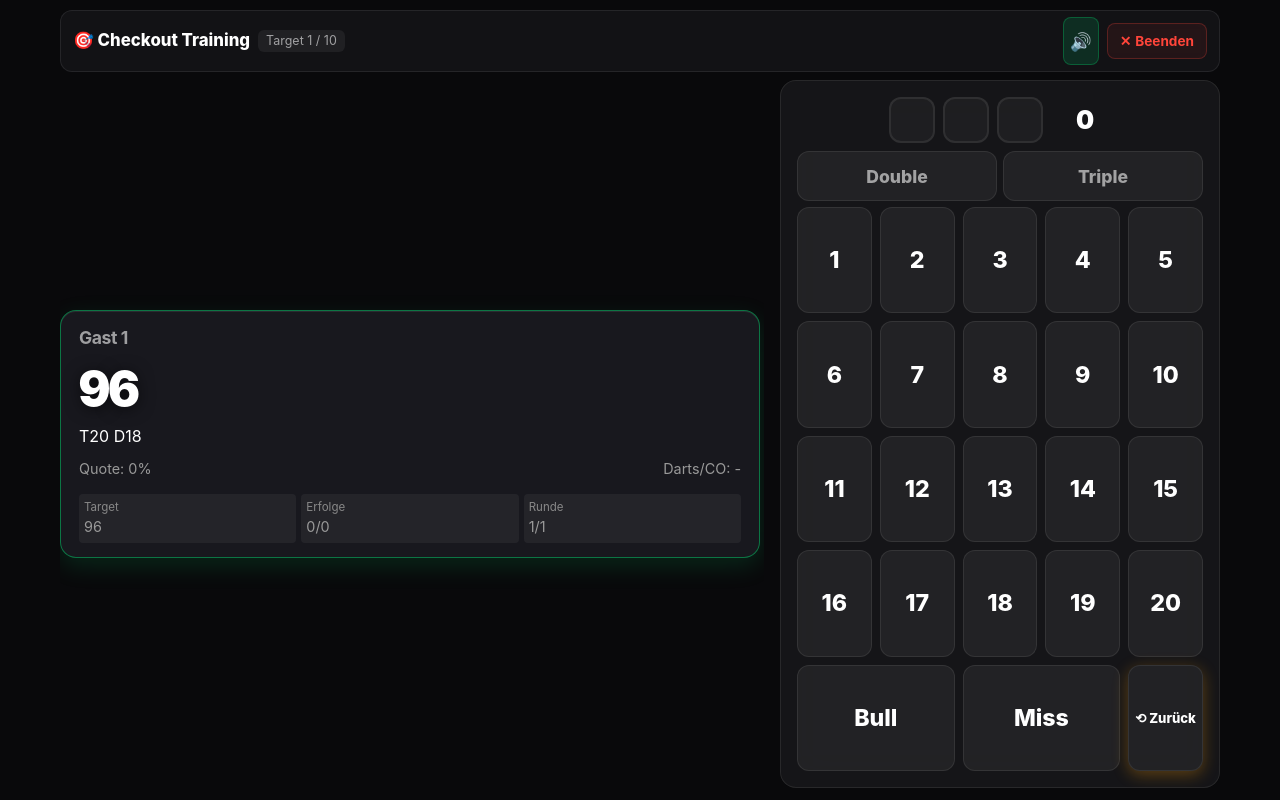
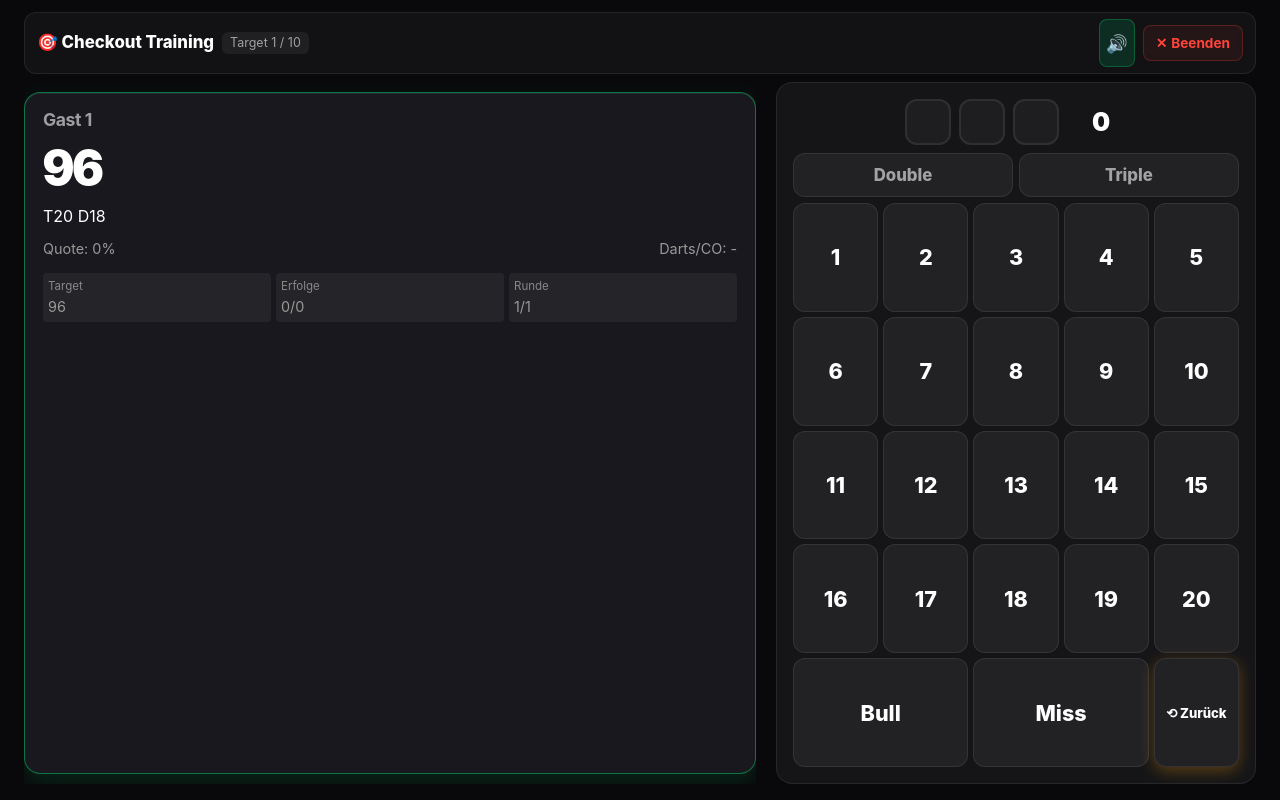
Before and after one commit to Dominik952678/DartCounter, a React (Vite) app: page /checkout in a window 1280 px wide. Built offline with nearby package versions, Linux system fonts and the light colour scheme.

Commit message:
fix: guarantee all players visible side-by-side and optimize landscape 2-column layout for both phones and tablets

```diff
--- a/src/components/Scoreboard.tsx
+++ b/src/components/Scoreboard.tsx
@@ -19,8 +19,12 @@ export const Scoreboard: React.FC<ScoreboardProps> = ({
   currentRoundDarts,
   celebration
 }) => {
+  const gridColumns = players.length === 1
+    ? '1fr'
+    : (players.length === 2 ? '1fr 1fr' : (players.length === 3 ? 'repeat(3, 1fr)' : 'repeat(2, 1fr)'));
+
   return (
-    <div className="scoreboard" style={{ display: 'flex', flexDirection: 'column', gap: '1rem' }}>
+    <div className="scoreboard" style={{ display: 'grid', gridTemplateColumns: gridColumns, gap: '8px', height: '100%', width: '100%', minWidth: 0, minHeight: 0 }}>
       <style>{`
         @keyframes scorePulse {
           0% { transform: scale(1); }
@@ -36,18 +40,11 @@ export const Scoreboard: React.FC<ScoreboardProps> = ({
           display: inline-block;
           will-change: transform;
         }
-        .scoreboard {
-          display: grid;
-          grid-template-columns: repeat(auto-fit, minmax(130px, 1fr));
-          gap: 8px;
-          height: 100%;
-          margin-bottom: 0;
-        }
         .player-card {
           position: relative;
           background: rgba(26, 26, 32, 0.9);
           border-radius: 14px;
-          padding: 10px 12px;
+          padding: 8px 10px;
           transition: all 0.2s ease;
           overflow: hidden;
           border: 1px solid var(--card-border, #333);
@@ -55,6 +52,7 @@ export const Scoreboard: React.FC<ScoreboardProps> = ({
           flex-direction: column;
           justify-content: space-between;
           height: 100%;
+          min-width: 0;
           box-sizing: border-box;
         }
         .player-card.is-inactive {
--- a/src/index.css
+++ b/src/index.css
@@ -746,8 +746,8 @@ button:active, .btn:active {
   color: #ffffff;
 }
 
-/* ── iPad Landscape & Desktop 2-Column Split Screen (Zero Scroll) ── */
-@media (min-width: 768px) and (orientation: landscape), (min-width: 960px) {
+/* ── Universal Landscape & Desktop 2-Column Split Screen ── */
+@media (orientation: landscape), (min-width: 960px) {
   .game-screen-layout {
     height: 100dvh;
     max-height: 100dvh;
@@ -756,8 +756,8 @@ button:active, .btn:active {
     overflow-x: hidden;
     display: flex;
     flex-direction: column;
-    padding: max(calc(env(safe-area-inset-top) + 8px), 10px) 20px max(calc(env(safe-area-inset-bottom) + 8px), 12px);
-    max-width: 1200px;
+    padding: max(calc(env(safe-area-inset-top) + 4px), 6px) 14px max(calc(env(safe-area-inset-bottom) + 4px), 8px);
+    max-width: 1300px;
     width: 100%;
     margin: 0 auto;
     box-sizing: border-box;
@@ -766,7 +766,7 @@ button:active, .btn:active {
   .game-screen-body {
     display: flex;
     flex-direction: row;
-    gap: 16px;
+    gap: 14px;
     flex: 1;
     min-height: 0;
     min-width: 0;
@@ -783,15 +783,13 @@ button:active, .btn:active {
     flex-direction: column;
     justify-content: center;
     min-height: 0;
-    overflow-y: auto;
     overflow-x: hidden;
-    padding-right: 4px;
   }
 
   .game-screen-right {
     flex: 1;
     min-width: 0;
-    max-width: 440px;
+    max-width: 480px;
     display: flex;
     flex-direction: column;
     justify-content: center;
@@ -800,57 +798,120 @@ button:active, .btn:active {
   }
 
   .game-screen-left .scoreboard {
-    display: grid;
-    grid-template-columns: repeat(auto-fit, minmax(160px, 1fr));
-    gap: 10px;
+    gap: 8px;
     margin-bottom: 0;
     min-width: 0;
+    height: 100%;
+    width: 100%;
   }
 
-  .game-screen-left .player {
-    display: flex;
-    flex-direction: column;
-    justify-content: space-between;
-    min-height: 140px;
+  .game-screen-left .player-card {
+    min-width: 0;
+    height: 100%;
   }
+}
 
-  .game-screen-left .player.active-player {
-    border-color: rgba(10, 132, 255, 0.6);
-    box-shadow: 0 0 28px rgba(10, 132, 255, 0.25), inset 0 0 12px rgba(10, 132, 255, 0.1);
+/* ── Compact Mobile Phones in Landscape (Height <= 520px) ── */
+@media (orientation: landscape) and (max-height: 520px) {
+  .game-screen-layout {
+    padding: 2px 10px 4px 10px;
   }
+  .match-top-header {
+    padding: 2px 8px;
+    margin-bottom: 3px;
+  }
+  .game-screen-body {
+    gap: 8px;
+  }
+  .game-screen-left .player-card {
+    padding: 4px 8px;
+    border-radius: 10px;
+  }
+  .game-screen-left .player-name {
+    font-size: 0.88rem !important;
+  }
+  .game-screen-left .score-display {
+    font-size: clamp(1.8rem, 6vw, 2.8rem) !important;
+    margin: auto 0;
+  }
+  .game-screen-left .checkout-pill {
+    font-size: 0.76rem !important;
+    padding: 2px 6px !important;
+  }
+  .game-screen-left .compact-stats {
+    display: none !important;
+  }
+  .game-screen-right .keypad {
+    padding: 0;
+    background: transparent;
+    border: none;
+    gap: 3px;
+  }
+  .game-screen-right .dart-display {
+    margin-bottom: 1px;
+    gap: 4px;
+  }
+  .game-screen-right .dart-box {
+    width: 32px;
+    height: 32px;
+    font-size: 0.9em;
+    border-radius: 8px;
+  }
+  .game-screen-right .round-total {
+    font-size: 1.2em;
+    min-width: 40px;
+  }
+  .game-screen-right .modifier-grid {
+    gap: 4px;
+    margin-bottom: 2px;
+  }
+  .game-screen-right .mod-btn {
+    min-height: 28px;
+    font-size: 0.82em;
+    padding: 2px;
+    border-radius: 8px;
+  }
+  .game-screen-right .numpad-grid {
+    gap: 3px;
+  }
+  .game-screen-right .num-btn {
+    min-height: 26px;
+    font-size: 1.05em;
+    border-radius: 8px;
+  }
+}
 
-  .game-screen-left .player .score {
-    font-size: 4.2em;
-    font-weight: 900;
-    margin: 6px 0;
-    text-shadow: 0 2px 16px rgba(0, 0, 0, 0.6);
+/* ── iPad & Desktop Landscape (Height > 520px) ── */
+@media (min-width: 768px) and (orientation: landscape) and (min-height: 521px), (min-width: 960px) and (min-height: 521px) {
+  .game-screen-layout {
+    padding: 12px 24px 16px;
   }
-
+  .game-screen-body {
+    gap: 20px;
+  }
+  .game-screen-left .player-card {
+    padding: 14px 18px;
+    border-radius: var(--radius);
+  }
+  .game-screen-left .score-display {
+    font-size: clamp(3.2rem, 7vw, 5.2rem);
+  }
   .game-screen-right .keypad {
-    max-width: 100%;
-    margin: 0;
+    padding: 16px;
     background: rgba(28, 28, 30, 0.7);
-    padding: 16px;
     border-radius: var(--radius);
     border: 1px solid var(--card-border);
     backdrop-filter: blur(20px);
     -webkit-backdrop-filter: blur(20px);
   }
-
-  .game-screen-right .numpad-grid {
-    gap: 8px;
-  }
-
   .game-screen-right .num-btn {
-    min-height: 56px;
-    font-size: 1.45em;
+    min-height: 48px;
+    font-size: 1.35em;
     border-radius: 12px;
   }
-
   .game-screen-right .mod-btn {
-    min-height: 50px;
-    font-size: 1.1em;
-    border-radius: 12px;
+    min-height: 44px;
+    font-size: 1.05em;
   }
 }
 
```
